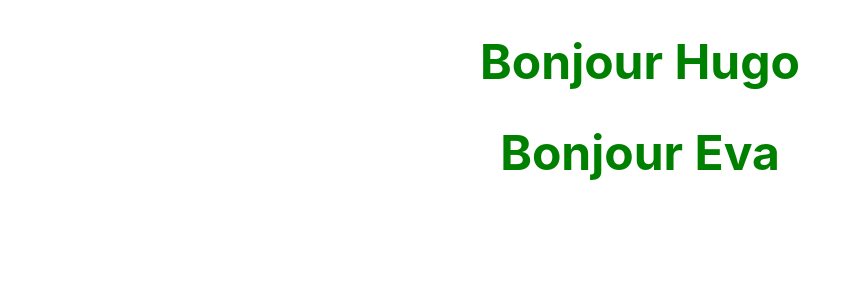
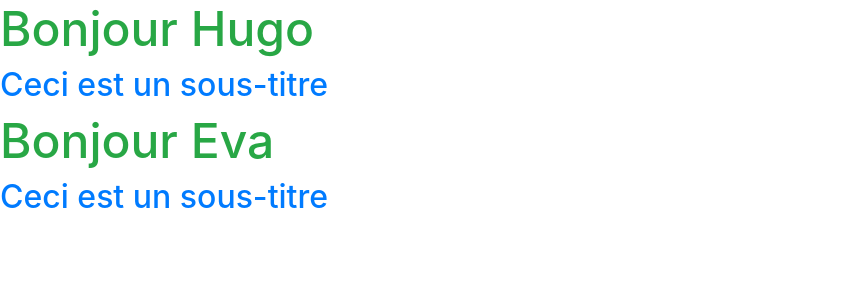
Before and after one commit to MGuillaumeF/appcontacts-react, a React (Create React App) app: page / in a window 1280 px wide. Shown: the top 300 px of the page, without its empty margins (0-860 px from the left). Built offline with nearby package versions, Linux system fonts and the light colour scheme.

Commit message:
Add bootstrap

```diff
--- a/package.json
+++ b/package.json
@@ -11,6 +11,7 @@
     "@types/node": "^12.12.30",
     "@types/react": "^16.9.23",
     "@types/react-dom": "^16.9.5",
+    "bootstrap": "^4.4.1",
     "react": "^16.13.0",
     "react-dom": "^16.13.0",
     "react-scripts": "3.4.0",
--- a/src/App.tsx
+++ b/src/App.tsx
@@ -1,5 +1,5 @@
 import React, {useState} from 'react';
-import './App.css';
+import 'bootstrap/dist/css/bootstrap.min.css';
 import Title from './components/title/Title';
 
 function App() {
--- a/src/components/title/Title.tsx
+++ b/src/components/title/Title.tsx
@@ -7,6 +7,7 @@ const Title = (props : any) => {
     return (
         <div>
             <h1 className={toggle ? 'title-name text-error' : 'title-name text-success'}> Bonjour {props.nom}</h1>
+            <h2 className='text-primary'>Ceci est un sous-titre</h2>
         </div>
     );
 }
```
Also changed, not shown: 1 other file (tests, documents, lock files or other folders).
